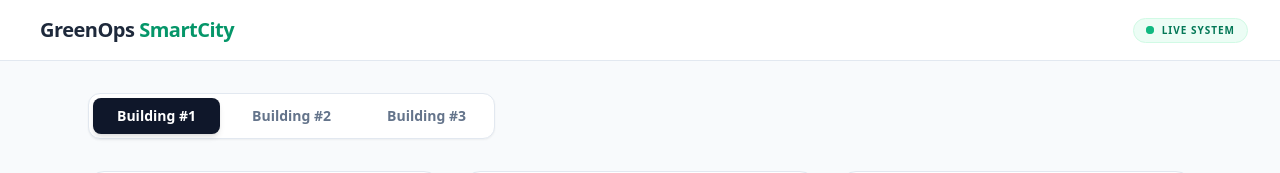
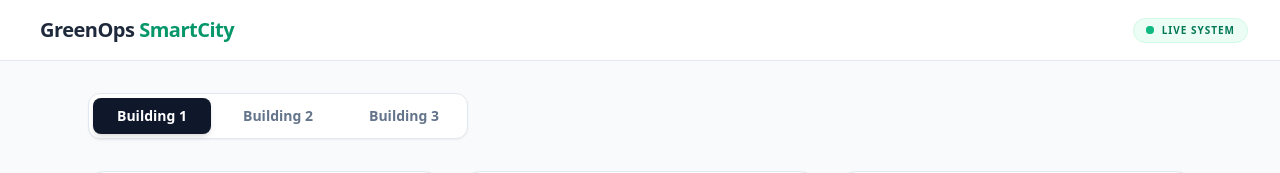
Before and after one commit to avocadonet/GreenOps, a Vue app in the folder frontend/: page / in a window 1280 px wide. Shown: the top 173 px of the page. Built offline with nearby package versions, Linux system fonts and the light colour scheme.

Commit message:
delete #

```diff
--- a/frontend/src/components/BuildingTabs.vue
+++ b/frontend/src/components/BuildingTabs.vue
@@ -8,7 +8,7 @@
         modelValue === id ? 'bg-slate-900 text-white shadow-md' : 'text-slate-500 hover:bg-slate-50'
       ]"
     >
-      Building #{{ id }}
+      Building {{ id }}
     </button>
   </div>
 </template>
```
